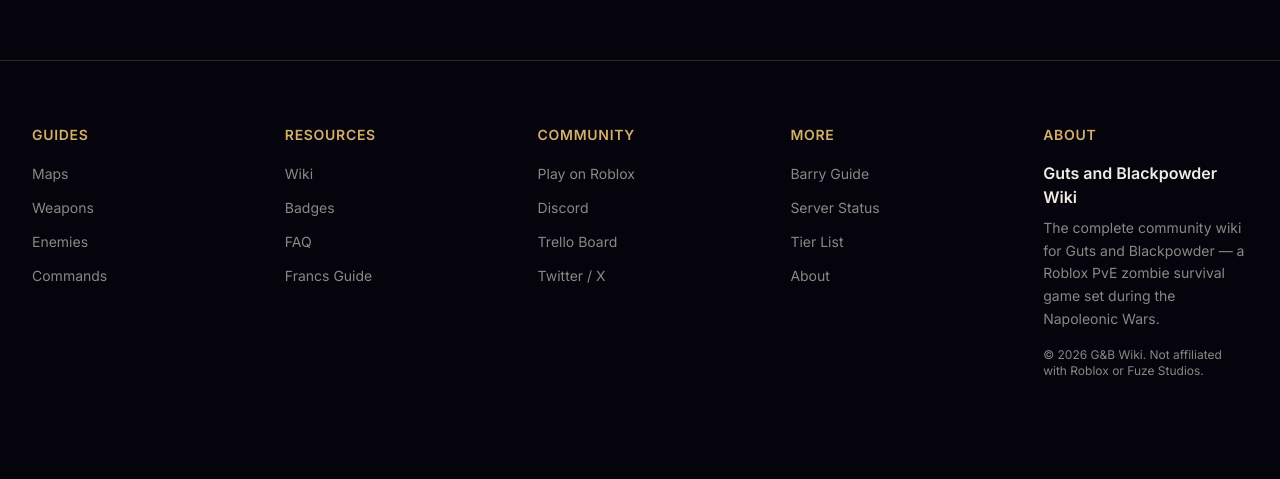
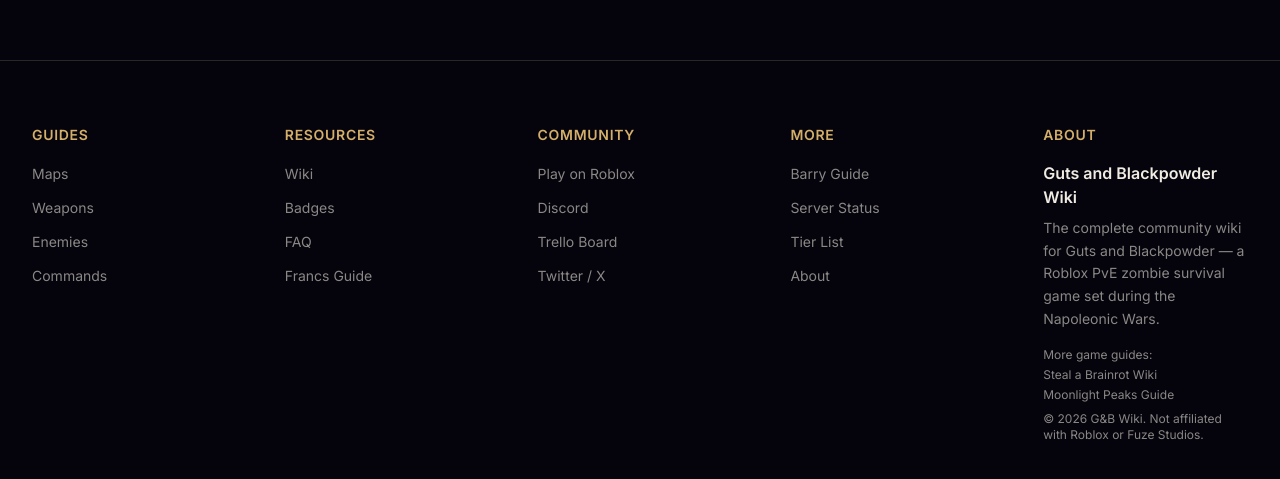
Before and after one commit to viridi0618/guts-and-blackpowder-wiki, a Next.js app: page / in a window 1280 px wide. Shown: the part 9380-9859 px from the top of the page. Before the commit the page ends 9823 px from the top, so only its background shows below. Built offline with nearby package versions, Linux system fonts and the light colour scheme.

Commit message:
add wiki network footer cross-links

```diff
--- a/src/components/Footer.tsx
+++ b/src/components/Footer.tsx
@@ -78,9 +78,14 @@
               <p className="text-sm text-[#8a8884] leading-relaxed">
                 The complete community wiki for Guts and Blackpowder — a Roblox PvE zombie survival game set during the Napoleonic Wars.
               </p>
-              <p className="text-xs text-[#8a8884] pt-2">
-                &copy; {new Date().getFullYear()} G&B Wiki. Not affiliated with Roblox or Fuze Studios.
-              </p>
+              <div className="pt-2 space-y-1">
+                <p className="text-xs text-[#8a8884]">More game guides:</p>
+                <a href="https://stealabrainrotguide.wiki" target="_blank" rel="noopener" className="block text-xs text-[#8a8884] hover:text-[#f0ece4] transition">Steal a Brainrot Wiki</a>
+                <a href="https://moonlightpeaksguide.wiki" target="_blank" rel="noopener" className="block text-xs text-[#8a8884] hover:text-[#f0ece4] transition">Moonlight Peaks Guide</a>
+                <p className="text-xs text-[#8a8884] pt-1">
+                  &copy; {new Date().getFullYear()} G&B Wiki. Not affiliated with Roblox or Fuze Studios.
+                </p>
+              </div>
             </div>
           </div>
         </div>
```
